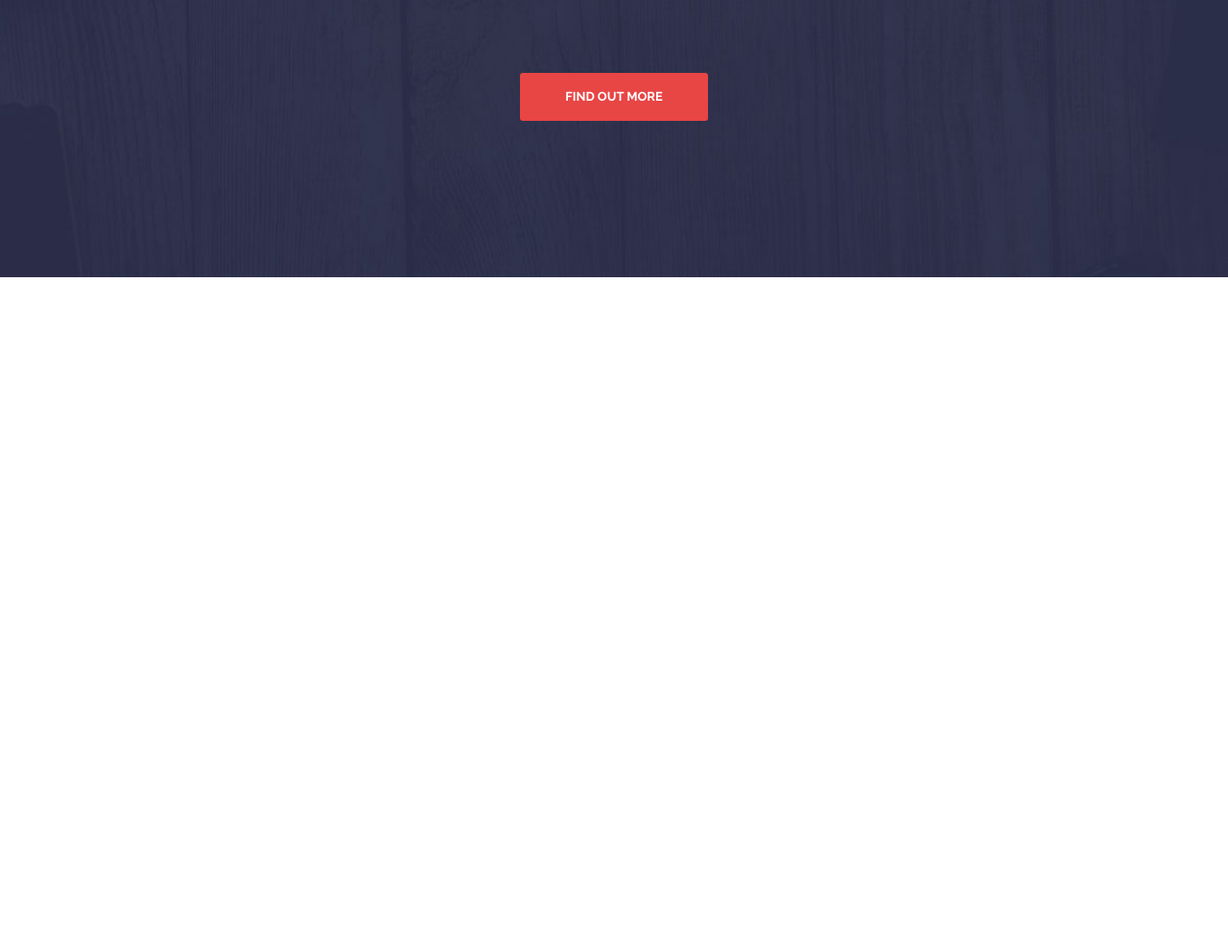
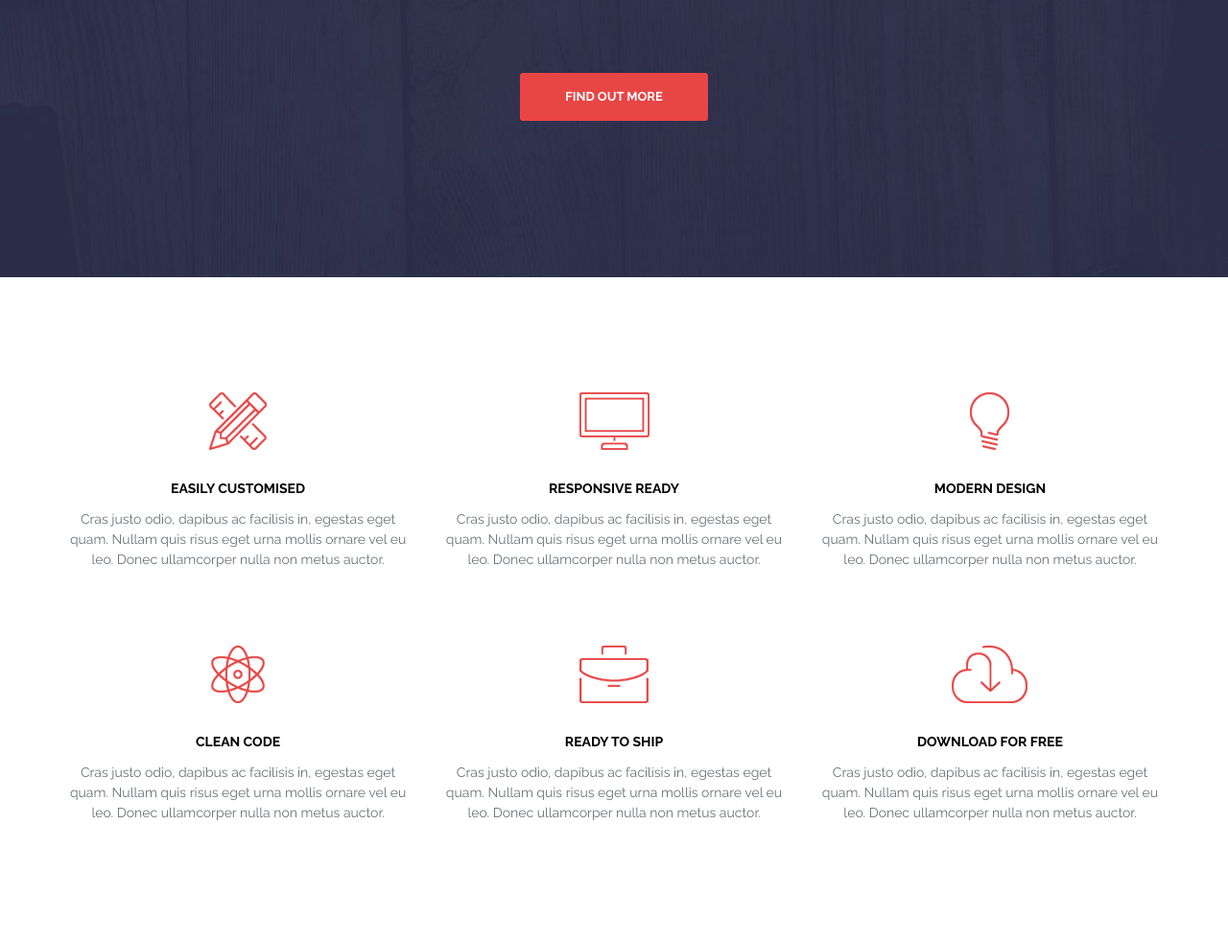
Before and after one commit to KiranParihar/html-css-practice, a plain HTML site: page projects/ActiveBox/index.html in a window 1280 px wide. Shown: the part 511-1493 px from the top of the page at 96% size. Before the commit the page ends 800 px from the top, so only its background shows below. Drawn offline with nearby package versions, Linux system fonts and the light colour scheme.

Commit message:
Create a features section

```diff
--- a/projects/ActiveBox/index.html
+++ b/projects/ActiveBox/index.html
@@ -55,6 +55,59 @@
 	</header>
 	<!-- HEADER END-->
 
+
+	<!-- FEATURES -->
+	<section class="features">
+		<div class="container">
+			<div class="features__inner">
+
+				<div class="features__item">
+					<img class="features__icon" src="images/features/features-icon-1.png" alt="Easily Customised">
+					<h3 class="features__title">Easily Customised</h3>
+					<p class="features__descr">Cras justo odio, dapibus ac facilisis in, egestas eget quam.
+					Nullam quis risus eget urna mollis ornare vel eu leo. Donec ullamcorper nulla non metus auctor.</p>
+				</div>
+
+				<div class="features__item">
+					<img class="features__icon" src="images/features/features-icon-2.png" alt="Responsive Ready">
+					<h3 class="features__title">Responsive Ready</h3>
+					<p class="features__descr">Cras justo odio, dapibus ac facilisis in, egestas eget quam.
+					Nullam quis risus eget urna mollis ornare vel eu leo. Donec ullamcorper nulla non metus auctor.</p>
+				</div>
+
+				<div class="features__item">
+					<img class="features__icon" src="images/features/features-icon-3.png" alt="Modern Design">
+					<h3 class="features__title">Modern Design</h3>
+					<p class="features__descr">Cras justo odio, dapibus ac facilisis in, egestas eget quam.
+					Nullam quis risus eget urna mollis ornare vel eu leo. Donec ullamcorper nulla non metus auctor.</p>
+				</div>
+
+				<div class="features__item">
+					<img class="features__icon" src="images/features/features-icon-4.png" alt="Clean Code">
+					<h3 class="features__title">Clean Code</h3>
+					<p class="features__descr">Cras justo odio, dapibus ac facilisis in, egestas eget quam.
+					Nullam quis risus eget urna mollis ornare vel eu leo. Donec ullamcorper nulla non metus auctor.</p>
+				</div>
+
+				<div class="features__item">
+					<img class="features__icon" src="images/features/features-icon-5.png" alt="Ready to ship">
+					<h3 class="features__title">Ready to ship</h3>
+					<p class="features__descr">Cras justo odio, dapibus ac facilisis in, egestas eget quam.
+					Nullam quis risus eget urna mollis ornare vel eu leo. Donec ullamcorper nulla non metus auctor.</p>
+				</div>
+
+				<div class="features__item">
+					<img class="features__icon" src="images/features/features-icon-6.png" alt="Download for free">
+					<h3 class="features__title">Download for free</h3>
+					<p class="features__descr">Cras justo odio, dapibus ac facilisis in, egestas eget quam.
+					Nullam quis risus eget urna mollis ornare vel eu leo. Donec ullamcorper nulla non metus auctor.</p>
+				</div>
+
+			</div>
+		</div>
+	</section>
+	<!-- FEATURES END -->
+
 	<script src="https://ajax.googleapis.com/ajax/libs/jquery/1.11.3/jquery.min.js"></script>
 	<script src="scripts/main.js"></script>
 </body>
--- a/projects/ActiveBox/styles/main.css
+++ b/projects/ActiveBox/styles/main.css
@@ -177,7 +177,7 @@ a:hover {
 	.nav {
 		opacity: 0;
 		visibility: hidden;
-		position: absolute;
+		position: fixed;
 		top: 0;
 		left: 0;
 		width: 100%;
@@ -225,8 +225,7 @@ a:hover {
 	}
 
 	.header__title {
-		font-size: 3em;
-		line-height: 50px;
+		font-size: 2.813rem;
 	}
 
 }
@@ -271,3 +270,64 @@ a:hover {
 	}
 
 }
+
+
+
+/****************/
+/*   FEATURES   */
+/****************/
+.features {
+	max-height: 700px;
+	padding: 8em 0 3em;
+}
+
+.features__inner {
+	display: flex;
+	justify-content: space-between;
+	flex-wrap: wrap;
+}
+
+.features__item {
+	box-sizing: border-box;
+	max-width: 33%;
+	margin-bottom: 4.643em;
+	padding: 0 1.071em;
+	font-size: 0.875rem;
+	text-align: center;
+}
+
+.features__icon {
+	margin-bottom: 1.071em;
+}
+
+.features__title {
+	font-size: 0.875rem;
+	font-weight: 700;
+	text-transform: uppercase;
+	color: #000;
+}
+
+.features__descr {
+	line-height: 1.500em;
+}
+
+
+@media screen and (max-width: 1024px) {
+
+	.features__inner {
+		justify-content: center;
+	}
+
+	.features__item {
+		max-width: 45%;
+	}
+
+}
+
+@media screen and (max-width: 768px) {
+
+	.features__item {
+		max-width: 80%;
+	}
+
+}
```
Also changed, not shown: projects/ActiveBox/images/features/features-icon-1.png (added), projects/ActiveBox/images/features/features-icon-2.png (added), projects/ActiveBox/images/features/features-icon-3.png (added), projects/ActiveBox/images/features/features-icon-4.png (added), projects/ActiveBox/images/features/features-icon-5.png (added), projects/ActiveBox/images/features/features-icon-6.png (added).
